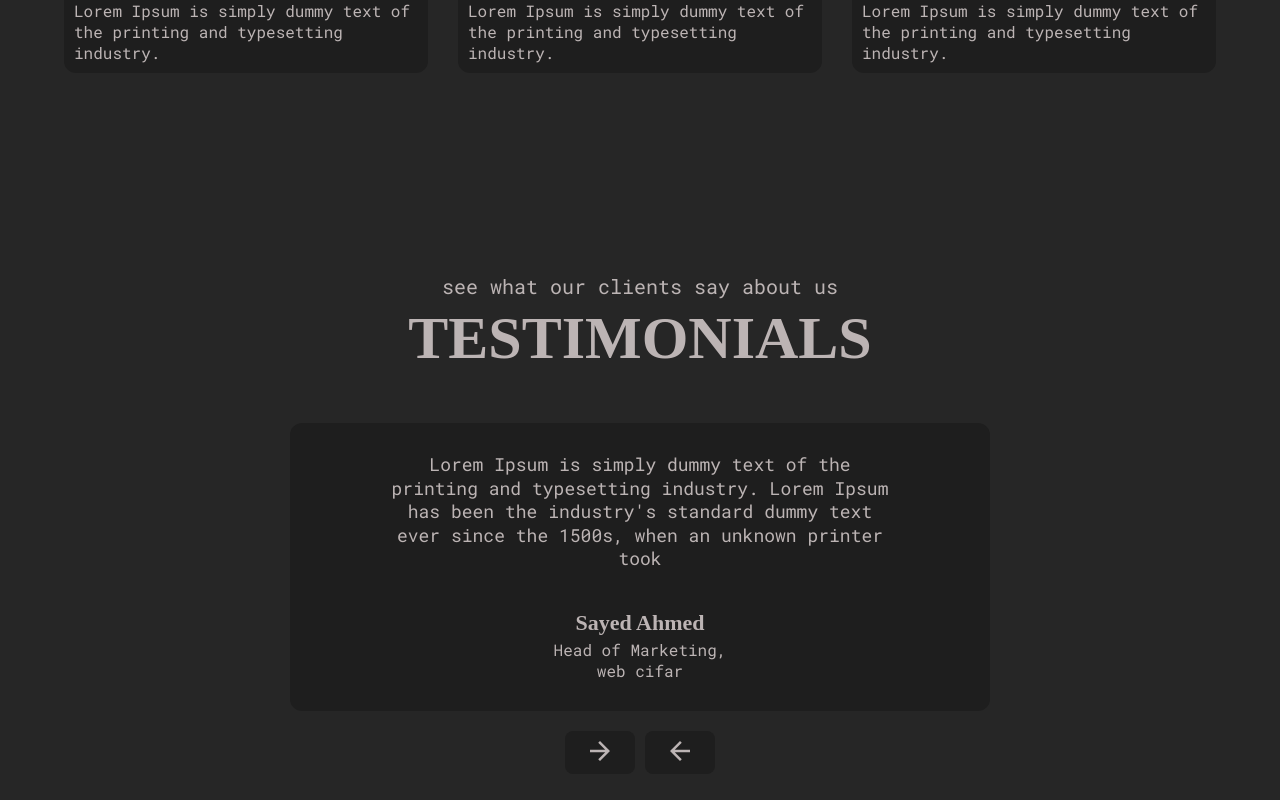
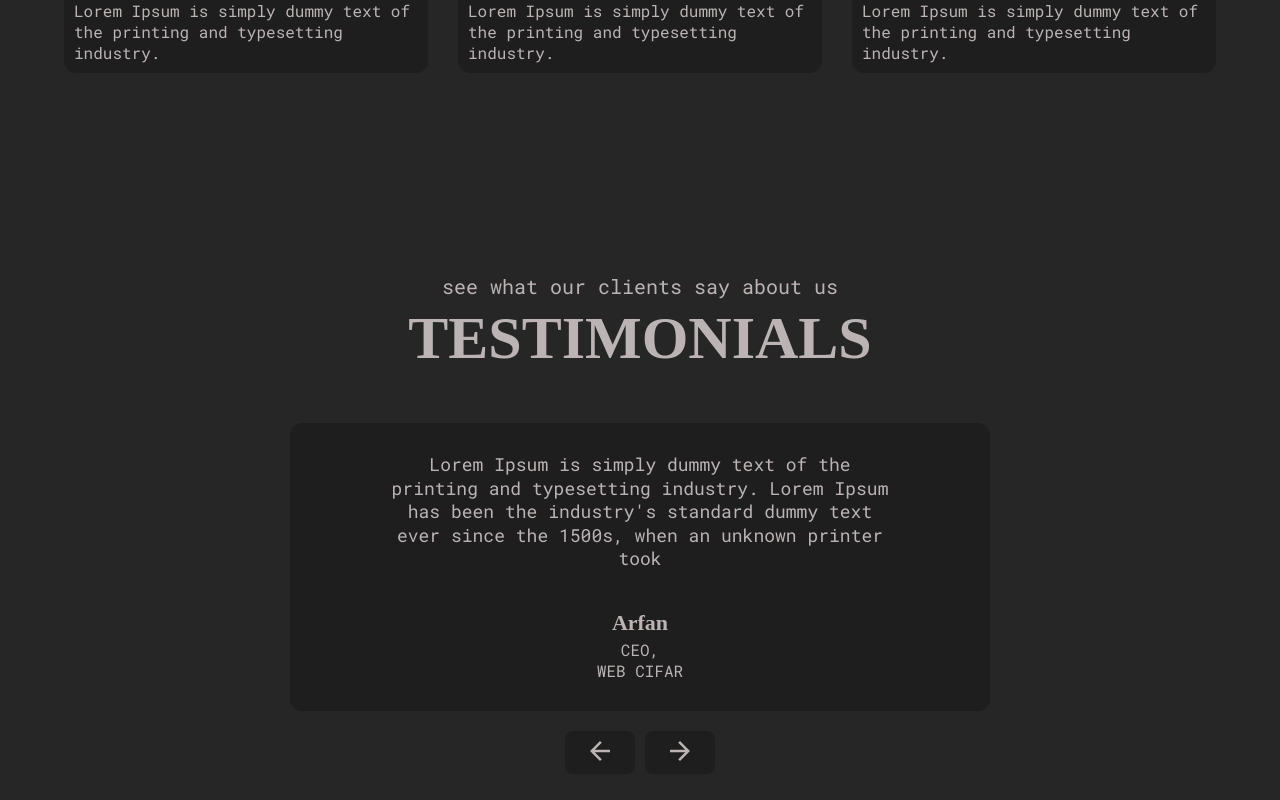
Before and after one commit to ShaifArfan/AYANs-portfolio, a React (Create React App) app: page / in a window 1280 px wide. Shown: the part 2776-3576 px from the top of the page. Built offline with nearby package versions, Linux system fonts and the light colour scheme; a web font is replaced by a local one.

Commit message:
adding testimonial slider

```diff
--- a/package.json
+++ b/package.json
@@ -11,6 +11,7 @@
 		"react-icons": "^4.2.0",
 		"react-router-dom": "^5.2.0",
 		"react-scripts": "4.0.3",
+		"react-transition-group": "^4.4.1",
 		"styled-components": "^5.2.2",
 		"web-vitals": "^1.1.1"
 	},
--- /dev/null
+++ b/src/assets/testimonials.js
@@ -0,0 +1,27 @@
+const testimonials = [
+  {
+    id: 1,
+    name: 'Arfan',
+    title: 'CEO',
+    org: 'WEB CIFAR',
+    desc:
+      "Lorem Ipsum is simply dummy text of the printing and typesetting industry. Lorem Ipsum has been the industry's standard dummy text ever since the 1500s, when an unknown printer took",
+  },
+  {
+    id: 2,
+    name: 'Fahim',
+    title: 'MD',
+    org: 'WEB CIFAR',
+    desc:
+      "Lorem Ipsum is simply dummy text of the printing and typesetting industry. Lorem Ipsum has been the industry's standard dummy text ever since the 1500s, when an unknown printer took",
+  },
+  {
+    id: 3,
+    name: 'Sayed',
+    title: 'Marketing Head',
+    org: 'WEB CIFAR',
+    desc:
+      "Lorem Ipsum is simply dummy text of the printing and typesetting industry. Lorem Ipsum has been the industry's standard dummy text ever since the 1500s, when an unknown printer took",
+  },
+];
+export default testimonials;
--- a/src/components/TestimonialsSection.js
+++ b/src/components/TestimonialsSection.js
@@ -1,18 +1,25 @@
-import React from 'react';
+import React, { useState } from 'react';
 import styled from 'styled-components';
 import { MdArrowForward, MdArrowBack } from 'react-icons/md';
+import { CSSTransition, SwitchTransition } from 'react-transition-group';
 import PText from './PText';
 import SectionTitle from './SectionTitle';
+import testimonials from '../assets/testimonials';
 
 const TestimonialSectionStyles = styled.div`
   padding: 10rem 0;
   text-align: center;
+  .testimonial__wrapper {
+    position: relative;
+    max-width: 700px;
+    margin: 0 auto;
+  }
   .testimonial__info {
+    width: 100%;
+    height: fit-content;
     padding: 3rem;
     background-color: var(--deep-dark);
     border-radius: 12px;
-    max-width: 700px;
-    margin: 0 auto;
     margin-top: 5rem;
   }
   .testimonial__desc {
@@ -48,9 +55,49 @@ const TestimonialSectionStyles = styled.div`
       cursor: pointer;
     }
   }
+  .fade-enter {
+    opacity: 0;
+    transform: scale(0.96);
+    z-index: 1;
+  }
+  .fade-enter-active {
+    opacity: 1;
+    transform: scale(1);
+    transition: 250ms ease-in;
+    transition-property: transform, opacity;
+    z-index: 1;
+  }
+  .fade-exit {
+    transform: scale(1);
+    opacity: 1;
+  }
+  .fade-exit-active {
+    opacity: 0;
+    transform: scale(0.96);
+    transition: 200ms ease-in;
+    transition-property: transform, opacity;
+  }
 `;
 
 export default function TestimonialsSection() {
+  const [activeIndex, setActiveIndex] = useState(0);
+  const activeSlide = testimonials[activeIndex];
+
+  function handleNext() {
+    if (activeIndex >= testimonials.length - 1) {
+      setActiveIndex(0);
+    } else {
+      setActiveIndex((oldIndex) => oldIndex + 1);
+    }
+  }
+  function handlePrev() {
+    if (activeIndex === 0) {
+      setActiveIndex(testimonials.length - 1);
+    } else {
+      setActiveIndex((oldIndex) => oldIndex - 1);
+    }
+  }
+
   return (
     <TestimonialSectionStyles>
       <div className="container">
@@ -58,26 +105,45 @@ export default function TestimonialsSection() {
           subheading="see what our clients say about us"
           heading="Testimonials"
         />
-        <div className="testimonial__info">
-          <div className="testimonial__desc">
-            <PText>
-              Lorem Ipsum is simply dummy text of the printing and typesetting
-              industry. Lorem Ipsum has been the industry's standard dummy text
-              ever since the 1500s, when an unknown printer took
-            </PText>
-          </div>
-          <h2 className="testimonial__name">Sayed Ahmed</h2>
-          <p className="testimonial__title">
-            Head of Marketing, <br /> web cifar
-          </p>
+        <div className="testimonial__wrapper">
+          <SwitchTransition component={null}>
+            <CSSTransition
+              key={activeSlide.id}
+              // in={isVisible}
+              timeout={300}
+              classNames="fade"
+            >
+              <div className="testimonial__info">
+                <div className="testimonial__desc">
+                  <PText>{activeSlide.desc}</PText>
+                </div>
+                <h2 className="testimonial__name">{activeSlide.name}</h2>
+                <p className="testimonial__title">
+                  {activeSlide.title}, <br /> {activeSlide.org}
+                </p>
+              </div>
+            </CSSTransition>
+          </SwitchTransition>
         </div>
 
         <div className="arrows">
-          <div className="next">
+          <div
+            className="prev"
+            onClick={handlePrev}
+            role="button"
+            tabIndex={0}
+            onKeyDown={handlePrev}
+          >
+            <MdArrowBack />
+          </div>
+          <div
+            className="next"
+            onClick={handleNext}
+            role="button"
+            tabIndex={0}
+            onKeyDown={handleNext}
+          >
             <MdArrowForward />
-          </div>
-          <div className="prev">
-            <MdArrowBack />
           </div>
         </div>
       </div>
--- a/src/index.js
+++ b/src/index.js
@@ -5,10 +5,12 @@ import GlobalStyles from './styles/GlobalStyle';
 import Typography from './styles/Typography';
 
 ReactDOM.render(
-  <React.StrictMode>
+  <>
+    {/* <React.StrictMode> */}
     <GlobalStyles />
     <Typography />
     <App />
-  </React.StrictMode>,
+    {/* </React.StrictMode> */}
+  </>,
   document.getElementById('root')
 );
```
Also changed, not shown: 1 other file (tests, documents, lock files or other folders).
